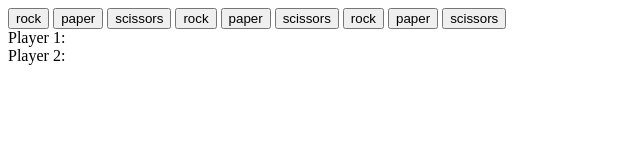
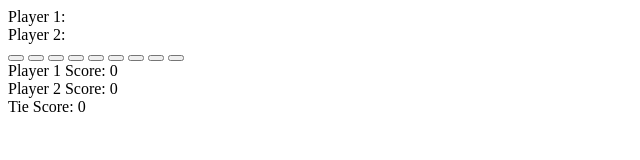
Before and after one commit to AngiMangy/CSET115---Final, a plain HTML site: page index.html in a window 1280 px wide. Shown: the whole page, without its empty margins (0-640 px from the left). Drawn offline with Linux system fonts and the light colour scheme.

Commit message:
score board

```diff
--- a/index.html
+++ b/index.html
@@ -9,19 +9,36 @@
 </head>
 
 <body>
+    <div id="playerDisplay">Player 1: </div>
+    <div id="computerDisplay">Player 2: </div>
+    <div id="resultDisplay"></div>
+
     <div class="choices">
-        <button onclick="playGame('rock')">rock</button>
-        <button onclick="playGame('paper')">paper</button>
-        <button onclick="playGame('scissors')">scissors</button>
-        <button onclick="playGame('rock')">rock</button>
-        <button onclick="playGame('paper')">paper</button>
-        <button onclick="playGame('scissors')">scissors</button>
-        <button onclick="playGame('rock')">rock</button>
-        <button onclick="playGame('paper')">paper</button>
-        <button onclick="playGame('scissors')">scissors</button>
+        <button onclick="playGame()"></button>
+        <button onclick="playGame()"></button>
+        <button onclick="playGame()"></button>
+        <button onclick="playGame()"></button>
+        <button onclick="playGame()"></button>
+        <button onclick="playGame()"></button>
+        <button onclick="playGame()"></button>
+        <button onclick="playGame()"></button>
+        <button onclick="playGame()"></button>
+    </div>
+
+    <div class="scoreDisplay">Player 1 Score:
+        <span id="playerScoreDisplay">0</span>
+    </div>
+
+    <div class="scoreDisplay">Player 2 Score:
+        <span id="computerScoreDisplay">0</span>
+    </div>
+
+    <div class="scoreDisplay">Tie Score:
+        <span id="tieScoreDisplay">0</span>
     </div>
 
 
-    <div id="playerDisplay">Player 1: </div>
-    <div id="computerDisplay">Player 2: </div>
-    <div id="resultDisplay"></div>
+    <script src="script.js"></script>
+</body>
+
+</html>
```
